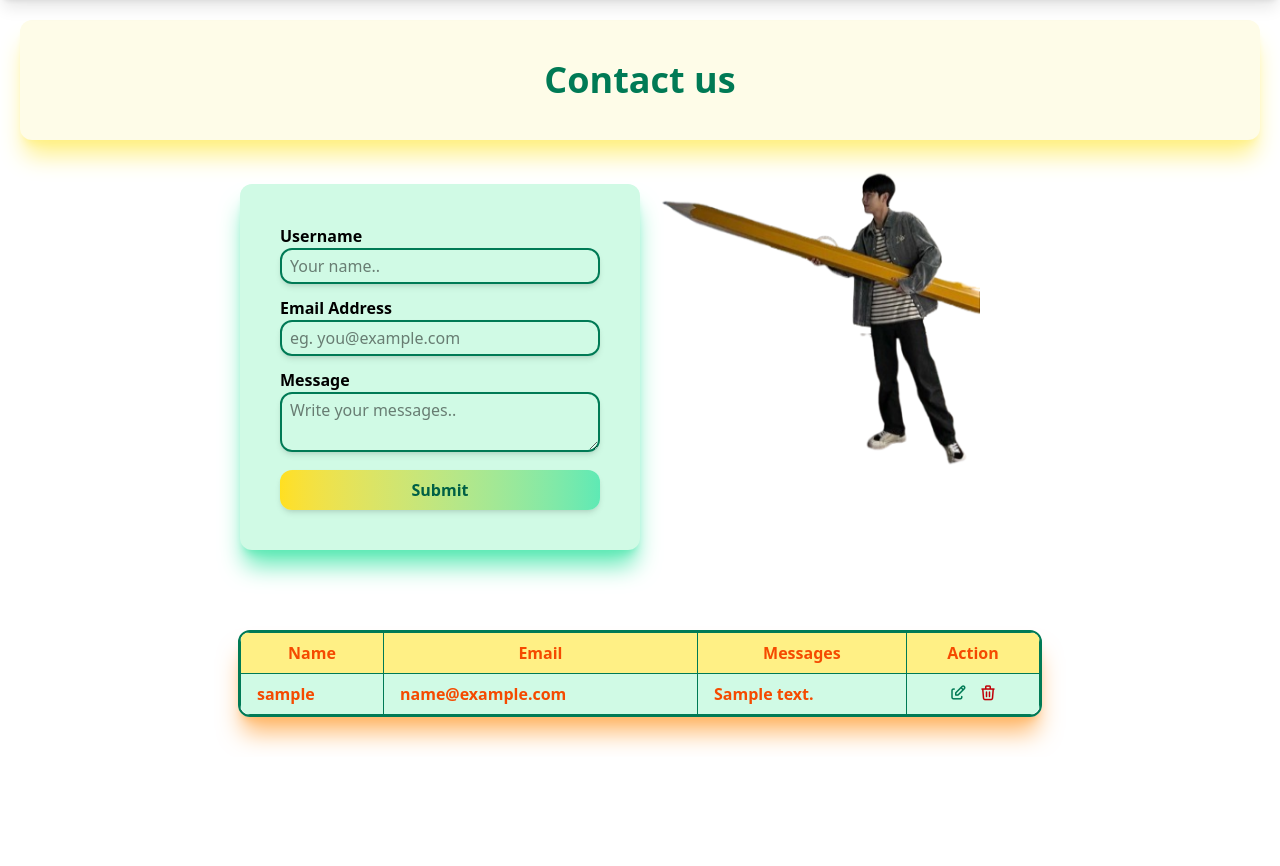
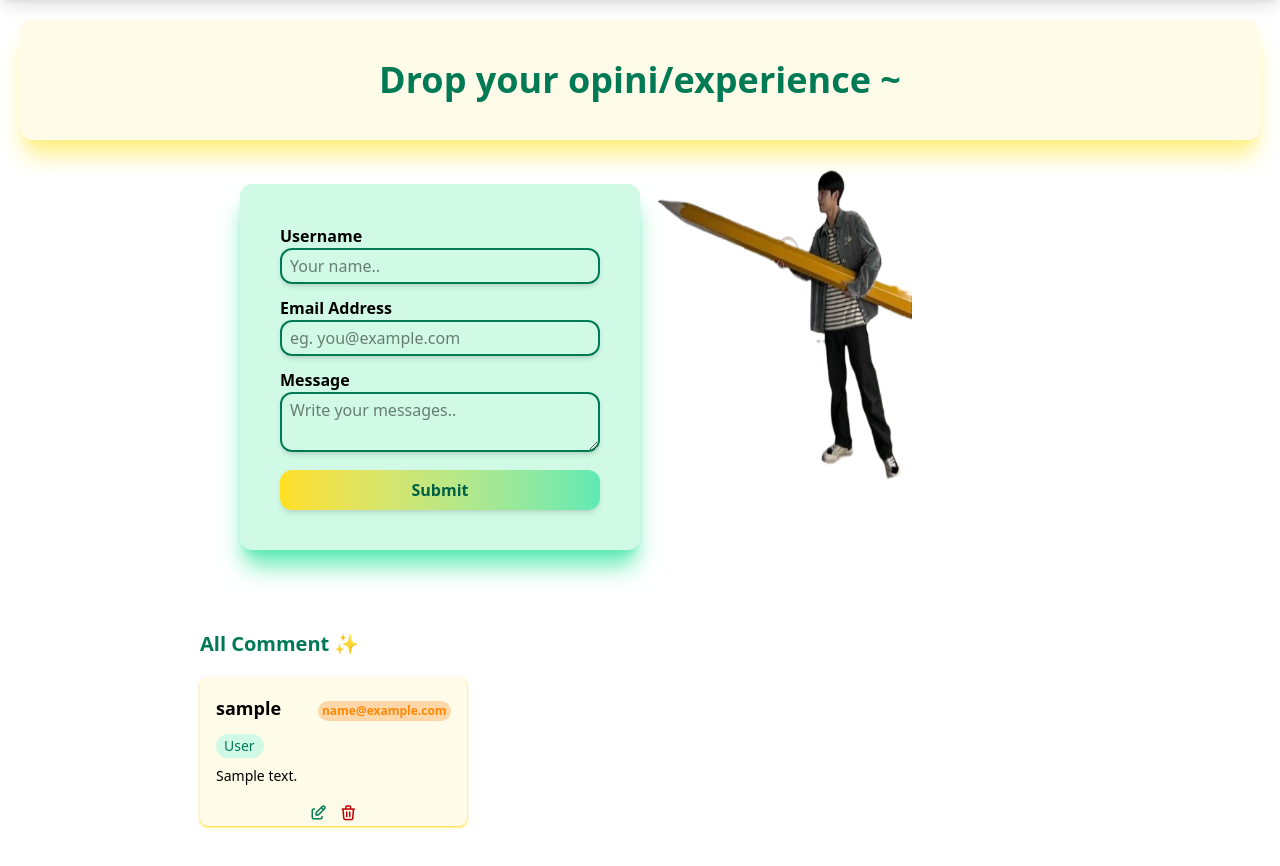
Before and after one commit to huangna7/Basic-web, a PHP site: page /contact.php in a window 1280 px wide. Shown: the part 64-930 px from the top of the page. Before the commit the page ends 812 px from the top, so only its background shows below. Run offline with PHP 8.4, Linux system fonts and the light colour scheme; tables that the repository leaves empty or names only in its code hold one stand-in row (values such as "Sample post").

Commit message:
Update contact.php

```diff
--- a/contact.php
+++ b/contact.php
@@ -34,18 +34,18 @@
     </nav>
 
     <div class="bg-yellow-50 rounded-xl m-5 p-5 shadow-xl shadow-yellow-200">
-        <h2 class="text-4xl font-bold text-emerald-700 text-center my-5">Contact us</h2>
+        <h2 class="text-4xl font-bold text-emerald-700 text-center my-5">Drop your opini/experience ~</h2>
     </div>
 
     <br>
 
     <div class="flex justify-center">
-        <form action="proccess.php" method="POST" class="p-10 bg-emerald-100 rounded-xl w-100 mb-20 shadow-xl shadow-emerald-300">
+        <form action="proccess.php" method="POST" enctype="multipart/form-data" class="p-10 bg-emerald-100 rounded-xl w-100 mb-20 shadow-xl shadow-emerald-300">
             <label for="" class="text-md font-semibold">Username</label><br>
             <input type="text" name="username" placeholder="Your name.." class="border-2 border-emerald-700 shadow-md rounded-xl px-2 py-1 w-full mb-3 hover:border-orange-500" required><br>
 
             <label for="" class="text-md font-semibold">Email Address</label><br>
-            <input type="email" name="email" placeholder="eg. you@example.com" class="border-2 border-emerald-700 shadow-md rounded-xl px-2 py-1 w-full mb-3 hover:border-orange-500" required><br>
+            <input type="email" name="email" placeholder="eg. you@example.com" class="border-2 border-emerald-700 shadow-md anim rounded-xl px-2 py-1 w-full mb-3 hover:border-orange-500" required><br>
 
             <label for="" class="text-md font-semibold">Message</label><br>
             <textarea name="message" placeholder="Write your messages.." class="border-2 border-emerald-700 shadow-md rounded-xl px-2 py-1 w-full mb-3 hover:border-orange-500"></textarea>
@@ -56,38 +56,34 @@
 
         </form>
         <div class="w-100 h-100 mt-10">
-            <img src="img/renjun.png" alt="people" class="w-85 h-80 animate-bounce [animation-duration:3s]">
+            <img src="img/renjun.png" alt="people" class="w-68 h-85 animate-bounce [animation-duration:3s]">
         </div>
     </div>
 
 
-    <div class="flex justify-center">
-        <div class="border-2 rounded-xl h-auto overflow-hidden border-emerald-700 mb-10 shadow-xl shadow-orange-300">
-        <table class="bg-emerald-100 rounded-xl w-200">
-            <tr class="bg-yellow-200">
-                <th class="px-4 py-2 border border-emerald-700 font-semibold text-orange-600">Name</th>
-                <th class="px-4 py-2 border border-emerald-700 font-semibold text-orange-600">Email</th>
-                <th class="px-4 py-2 border border-emerald-700 font-semibold text-orange-600">Messages</th>
-                <th class="px-4 py-2 border border-emerald-700 font-semibold text-orange-600">Action</th>
-            </tr>
+    <h2 class="text-xl text-emerald-700 pl-50 font-bold pb-5">All Comment ✨</h2>
+    <div class="grid grid-cols-3 justify-center gap-10 mx-50">
         <?php
             // while looping untuk mengambil semua data dari database satu per satu
             while ($row = mysqli_fetch_assoc($data)) :
         ?>
-            <tr class="hover:bg-yellow-100">
-                <td class="px-4 py-2 border border-emerald-700 font-semibold text-orange-600"><?= $row['username']; ?></td>
-                <td class="px-4 py-2 border border-emerald-700 font-semibold text-orange-600"><?= $row['email']; ?></td>
-                <td class="px-4 py-2 border border-emerald-700 font-semibold text-orange-600"><?= $row['message']; ?></td>
-                <td class="px-4 py-2 border border-emerald-700 font-semibold text-orange-600">
+        <div class="hover:shadow-xl shadow-sm shadow-yellow-300 rounded-lg overflow-hidden mb-10 bg-yellow-50">
+                <div class="flex justify-between items-baseline mx-4">
+                    <h3 class="font-semibold mt-4 mb-1 text-lg"><?= $row['username']; ?></h3>
+
+                    <p class="text-xs font-semibold text-orange-400 mt-4 mb-1 bg-orange-200 py-0.5 px-1 w-auto text-center rounded-xl"><?= $row['email']; ?></p>
+                </div>
+
+                <p class="text-emerald-700 font-normal text-sm ml-4 bg-emerald-100 w-12 px-2 py-0.5 rounded-xl my-2">User</p>
+
+                <p class="text-sm m-4 mt-0 break-words whitespace-normal"><?= $row['message']; ?></p>
+
                 <div class="flex justify-center gap-3">
                     <a href="edit.php?id=<?= $row['id']; ?>" class="text-emerald-700 hover:text-orange-600 cursor-pointer"><i class="ti ti-edit text-lg"></i></a>
                     <a href="proccess.php?hapus=<?= $row['id']; ?>" onclick="return confirm ('Are you sure?')" class="text-red-700 hover:text-orange-600 cursor-pointer"><i class="ti ti-trash text-lg"></i></a>
                 </div>
-                </td>
-            </tr>
+        </div>
         <?php endwhile;  ?>
-        </table>
-        </div>
     </div>
 </body>
 </html>
```
Lines whose indentation alone changed are shown as unchanged.
